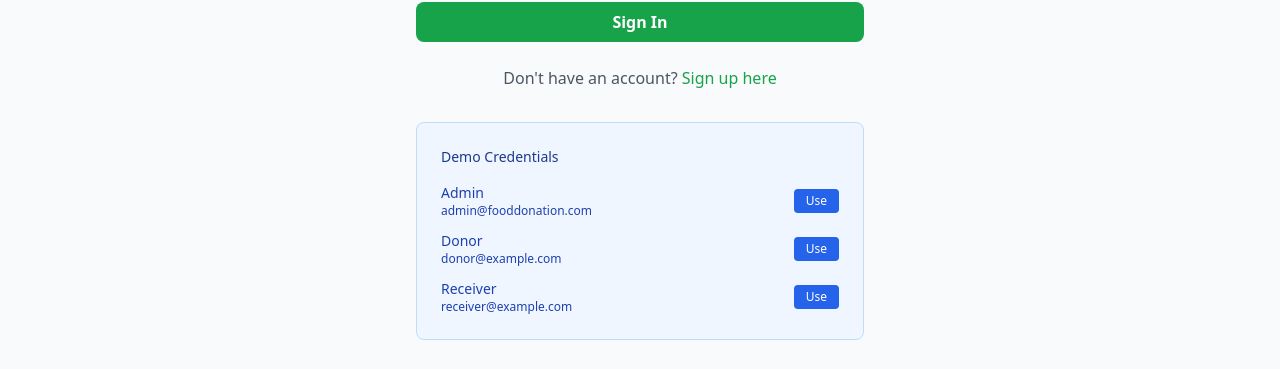
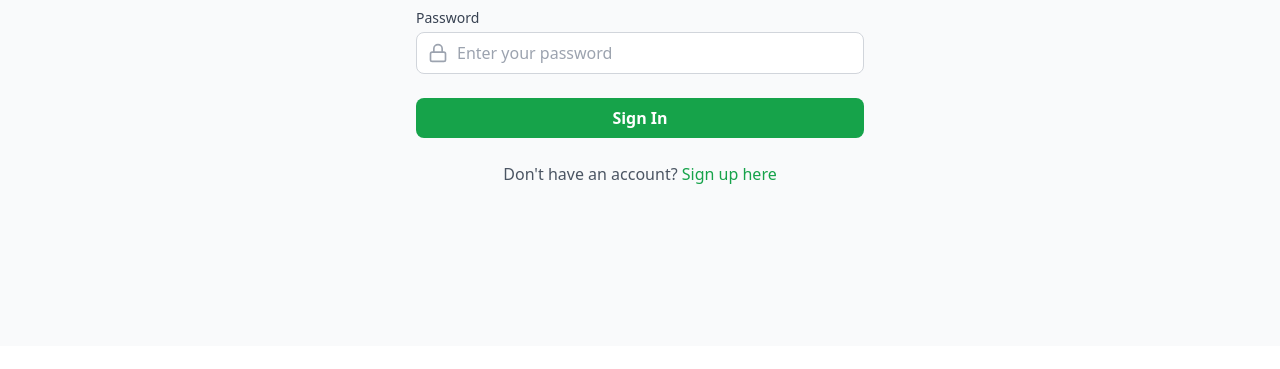
Before and after one commit to rushikeshbhoyar12/Frontend-foodonation, a React (Vite) app: page /login in a window 1280 px wide. Shown: the part 454-823 px from the top of the page. After the commit the page ends 800 px from the top, so only its background shows below. Built offline with nearby package versions, Linux system fonts and the light colour scheme; no server answers.

Commit message:
Remove: Demo credentials from login page

```diff
--- a/src/pages/Login.jsx
+++ b/src/pages/Login.jsx
@@ -26,16 +26,7 @@ export default function Login() {
         }
     };
 
-    const demoCredentials = [
-        { role: 'Admin', email: 'admin@fooddonation.com', password: 'admin123' },
-        { role: 'Donor', email: 'donor@example.com', password: 'donor123' },
-        { role: 'Receiver', email: 'receiver@example.com', password: 'receiver123' },
-    ];
 
-    const loginWithDemo = (email, password) => {
-        setEmail(email);
-        setPassword(password);
-    };
 
     return (
         <div className="min-h-[80vh] flex items-center justify-center">
@@ -114,27 +105,7 @@ export default function Login() {
                     </div>
                 </form>
 
-                {/* Demo Credentials */}
-                <div className="bg-blue-50 border border-blue-200 rounded-lg p-6 mt-8">
-                    <h3 className="text-sm font-medium text-blue-900 mb-4">Demo Credentials</h3>
-                    <div className="space-y-3">
-                        {demoCredentials.map((cred, index) => (
-                            <div key={index} className="flex items-center justify-between">
-                                <div className="text-sm text-blue-800">
-                                    <div className="font-medium">{cred.role}</div>
-                                    <div className="text-xs">{cred.email}</div>
-                                </div>
-                                <button
-                                    type="button"
-                                    onClick={() => loginWithDemo(cred.email, cred.password)}
-                                    className="text-xs bg-blue-600 text-white px-3 py-1 rounded hover:bg-blue-700 transition-colors"
-                                >
-                                    Use
-                                </button>
-                            </div>
-                        ))}
-                    </div>
-                </div>
+
             </div>
         </div>
     );
```
